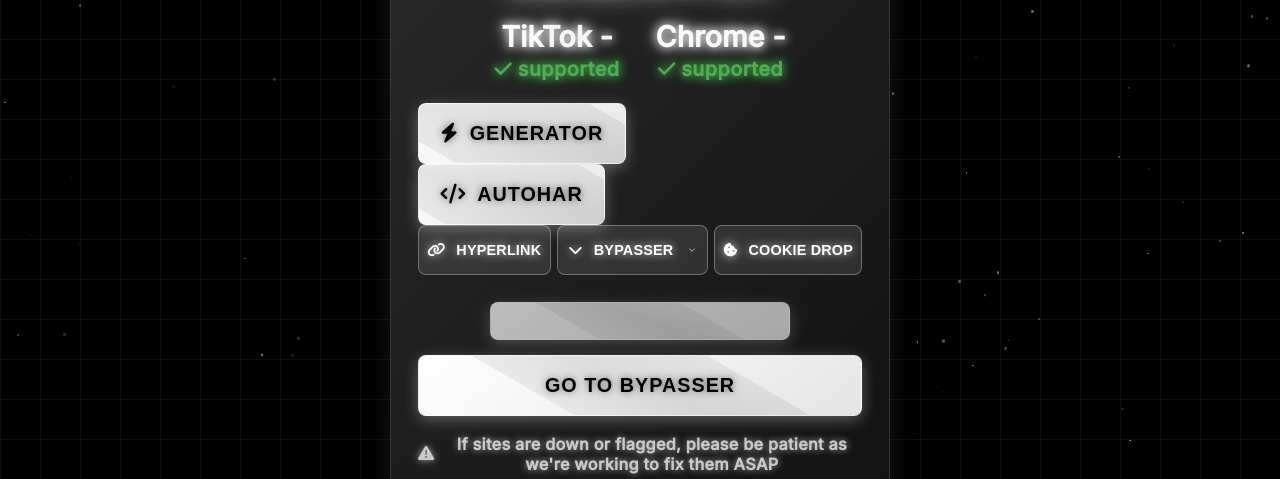
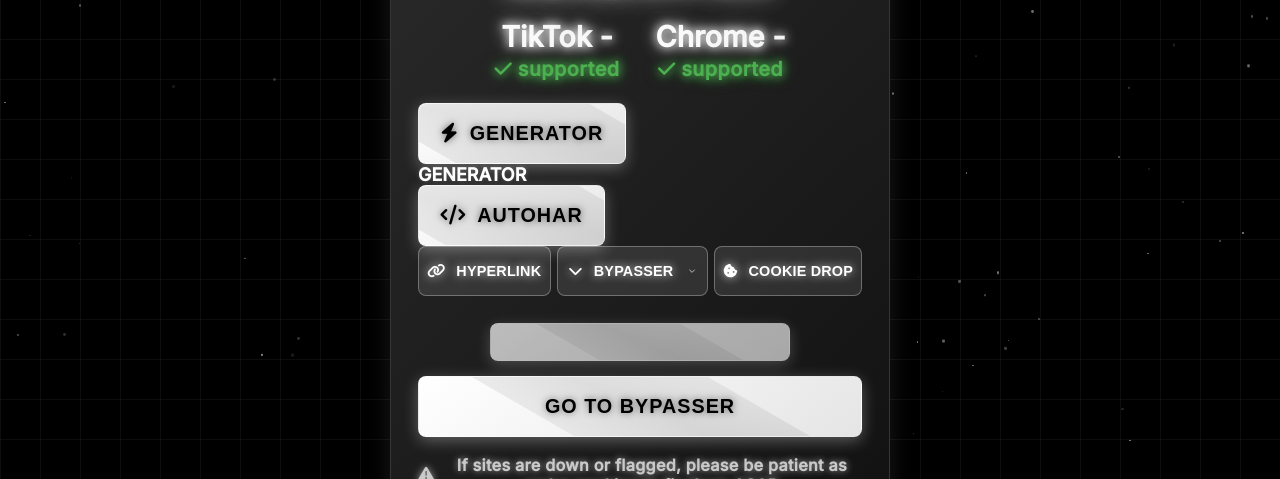
Before and after one commit to chrisjazztinemacatuno2010-glitch/testingsxul, a plain HTML site: page index.html in a window 1280 px wide. Shown: the part 321-800 px from the top of the page. Drawn offline with Linux system fonts and the light colour scheme; a web font is replaced by a local one.

Commit message:
Fix button group markup in index.html

```diff
--- a/index.html
+++ b/index.html
@@ -62,6 +62,7 @@
            <button class="btn btn-primary" onclick="window.location.href='https://example.com'">
   <i class="fas fa-bolt"></i>GENERATOR
 </button>
+            GENERATOR
         </button>
                 <button class="btn btn-primary" onclick="window.location.href='author.html'">
           <i class="fas fa-code"></i>
```
